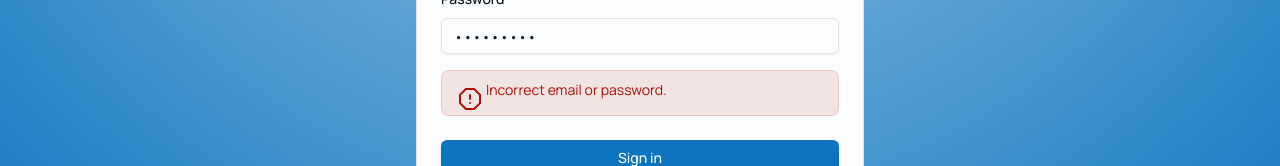
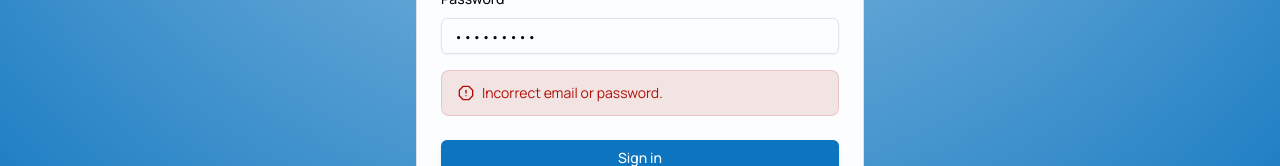
Before and after one commit to TheOmer77/authjs-test, a Next.js app: page /auth/sign-in in a window 1280 px wide. Both pictures are taken after typing "name@example.com", "Sample123" into the empty fields and a click on the button "Sign in". Shown: the part 477-643 px from the top of the page. Built offline with nearby package versions, Linux system fonts and the light colour scheme; no server answers; the database is empty.

Commit message:
Revamp Alert component

```diff
--- a/src/components/auth/SignInForm.tsx
+++ b/src/components/auth/SignInForm.tsx
@@ -8,7 +8,7 @@ import { OctagonAlertIcon } from 'lucide-react';
 
 import { SocialButtons } from './SocialButtons';
 import { FooterLink } from './FooterLink';
-import { Alert } from '@/components/ui/Alert';
+import { Alert, AlertText } from '@/components/ui/Alert';
 import { Button } from '@/components/ui/Button';
 import { CardContent, CardFooter } from '@/components/ui/Card';
 import {
@@ -82,7 +82,7 @@ export const SignInForm = () => {
           {(error || urlError) && (
             <Alert variant='destructive' className='mt-4'>
               <OctagonAlertIcon />
-              <div>{error || urlError}</div>
+              <AlertText>{error || urlError}</AlertText>
             </Alert>
           )}
         </CardContent>
--- a/src/components/auth/SignUpForm.tsx
+++ b/src/components/auth/SignUpForm.tsx
@@ -7,7 +7,7 @@ import { OctagonAlertIcon } from 'lucide-react';
 
 import { SocialButtons } from './SocialButtons';
 import { FooterLink } from './FooterLink';
-import { Alert } from '@/components/ui/Alert';
+import { Alert, AlertText } from '@/components/ui/Alert';
 import { Button } from '@/components/ui/Button';
 import { CardContent, CardFooter } from '@/components/ui/Card';
 import {
@@ -88,7 +88,7 @@ export const SignUpForm = () => {
           {error && (
             <Alert variant='destructive' className='mt-4'>
               <OctagonAlertIcon />
-              <div>{error}</div>
+              <AlertText>{error}</AlertText>
             </Alert>
           )}
         </CardContent>
--- /dev/null
+++ b/src/components/ui/Alert/AlertText.tsx
@@ -0,0 +1,21 @@
+import {
+  forwardRef,
+  type ComponentPropsWithoutRef,
+  type ElementRef,
+} from 'react';
+
+import { cn } from '@/lib/utils';
+
+export const AlertText = forwardRef<
+  ElementRef<'div'>,
+  ComponentPropsWithoutRef<'div'>
+>(({ className, children, ...props }, ref) => (
+  <div
+    {...props}
+    ref={ref}
+    className={cn('flex flex-col items-start', className)}
+  >
+    {children}
+  </div>
+));
+AlertText.displayName = 'AlertText';
--- a/src/components/ui/Alert/index.ts
+++ b/src/components/ui/Alert/index.ts
@@ -1,4 +1,5 @@
 export * from './Alert';
 export * from './AlertDescription';
+export * from './AlertText';
 export * from './AlertTitle';
 export * from './variants';
--- a/src/components/ui/Alert/variants.ts
+++ b/src/components/ui/Alert/variants.ts
@@ -1,9 +1,8 @@
 import { cva } from 'class-variance-authority';
 
 export const alertVariants = cva(
-  `relative w-full rounded-lg border px-4 py-3 text-sm
-[&>svg+div]:translate-y-[-3px] [&>svg]:absolute [&>svg]:left-4 [&>svg]:top-4
-[&>svg]:text-foreground [&>svg~*]:pl-7`,
+  `relative flex w-full flex-row items-start gap-2 rounded-lg border px-4 py-3
+text-sm [&>svg]:mt-0.5 [&>svg]:size-4 [&>svg]:shrink-0`,
   {
     variants: {
       variant: {
```
